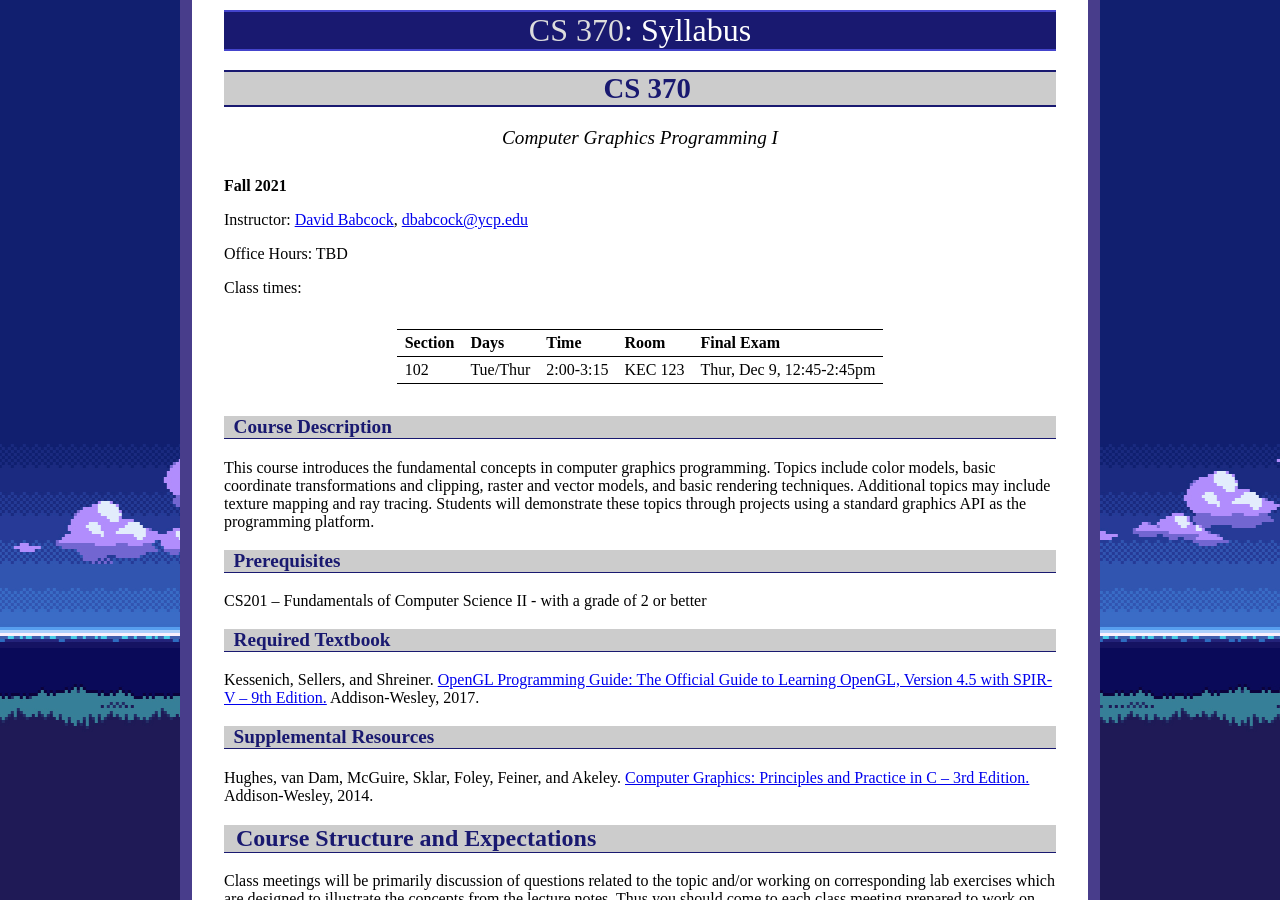
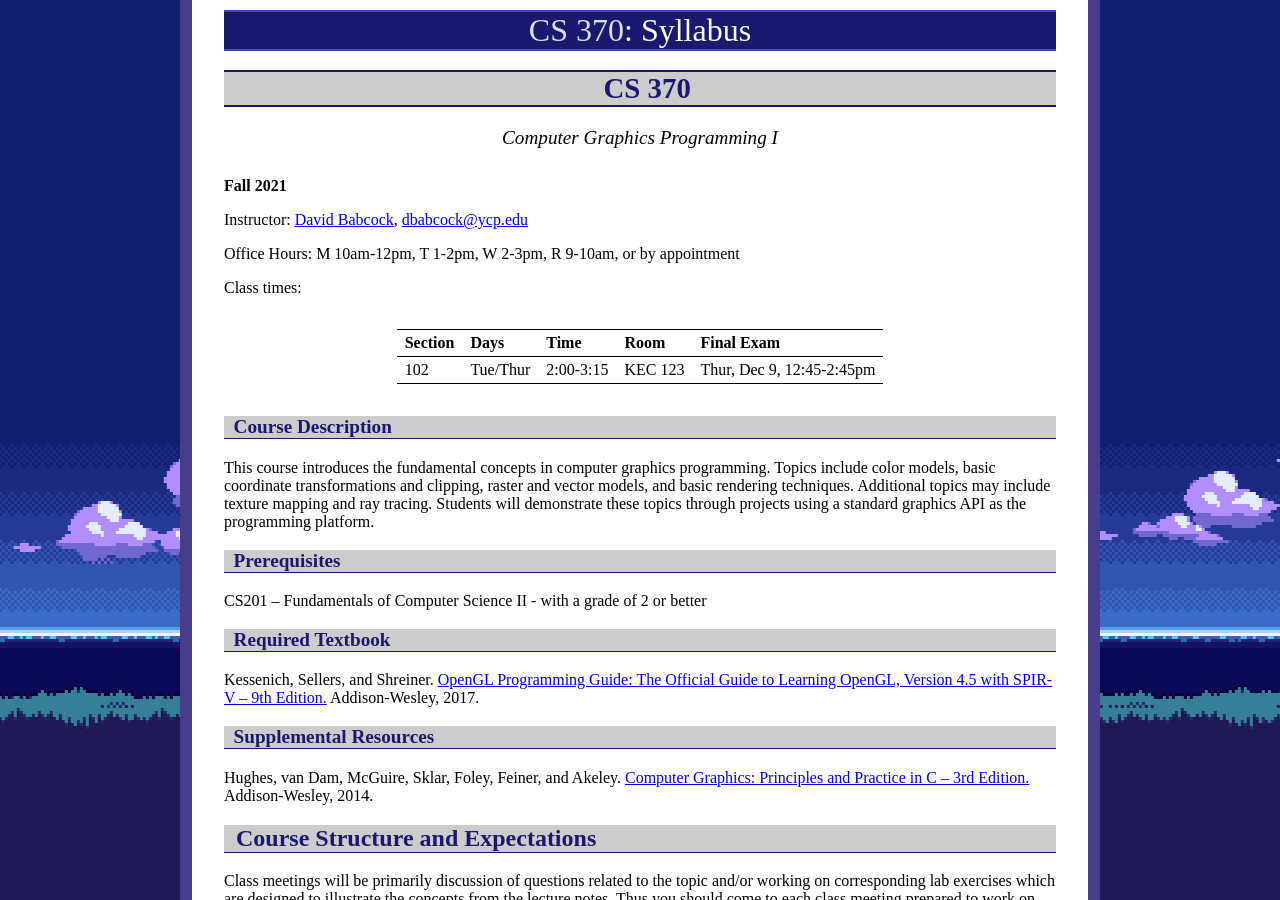
Before and after one commit to ycpcs/cs370-fall2021, a Jekyll site: the page built from syllabus.md, in a window 1280 px wide and 900 px high. Built offline with Jekyll 4.4.1, drawn with Linux system fonts in a browser that asks for light colours.

Commit message:
add office hours
add office hours

```diff
--- a/syllabus.md
+++ b/syllabus.md
@@ -11,7 +11,7 @@ title: Syllabus
 
 Instructor: <a href="http://faculty.ycp.edu/~dbabcock">David Babcock</a>, <dbabcock@ycp.edu>
 
-Office Hours: TBD
+Office Hours: M 10am-12pm, T 1-2pm, W 2-3pm, R 9-10am, or by appointment
 
 Class times:
 
```
